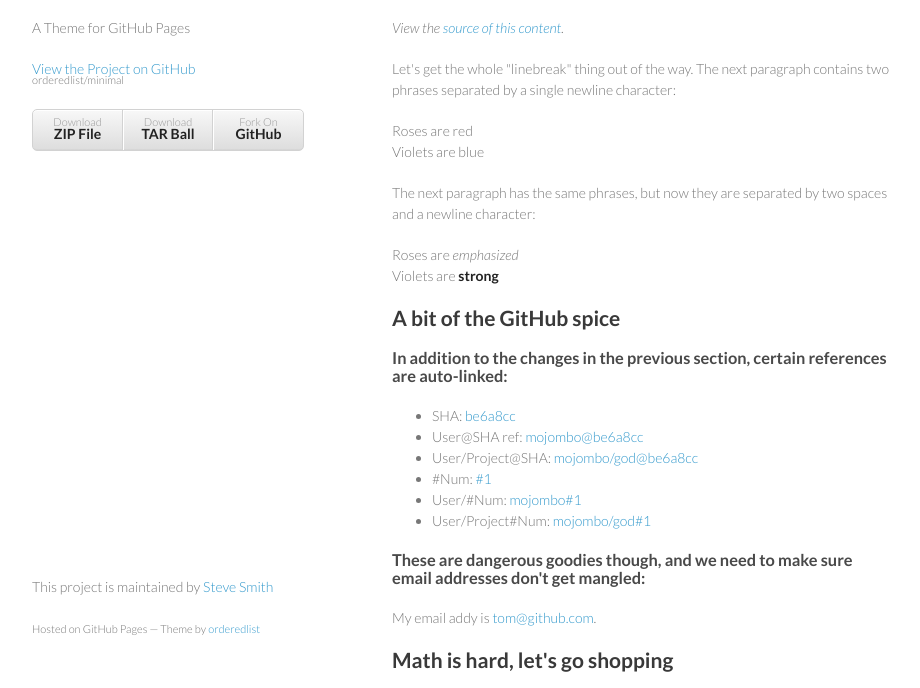
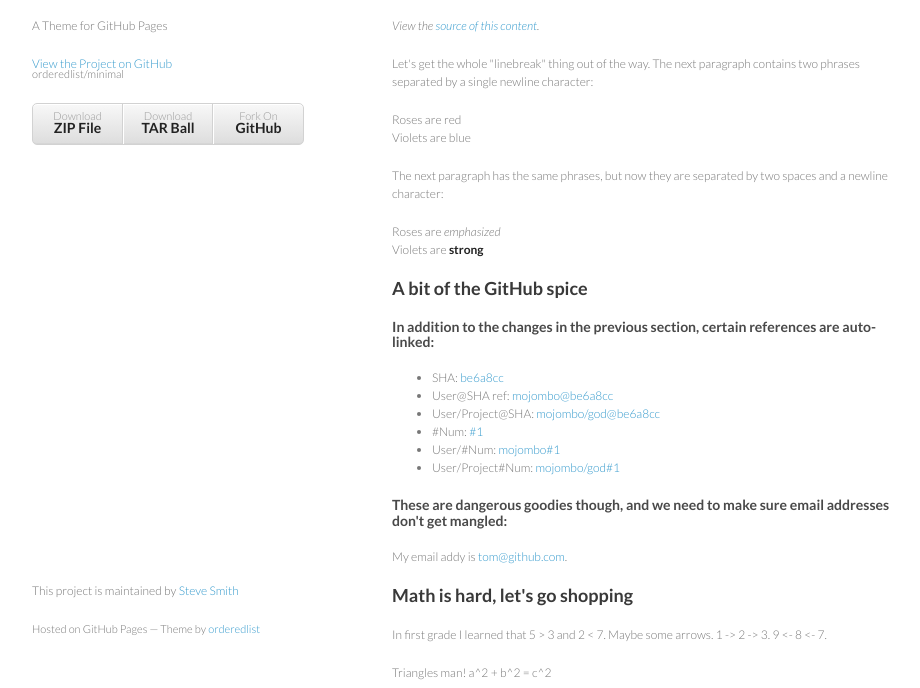
Before and after one commit to danieldube1/danieldube1.github, a plain HTML site: page index.html in a window 1280 px wide. Shown: the part 92-780 px from the top of the page, without its empty margins (178-1098 px from the left). Drawn offline with Linux system fonts and the light colour scheme.

Commit message:
Update styles.css

```diff
--- a/stylesheets/styles.css
+++ b/stylesheets/styles.css
@@ -2,7 +2,7 @@
 
 body {
   padding:50px;
-  font:14px/1.5 Lato, "Helvetica Neue", Helvetica, Arial, sans-serif;
+  font:12px/1.5 Lato, "Helvetica Neue", Helvetica, Arial, sans-serif;
   color:#777;
   font-weight:300;
 }
```
